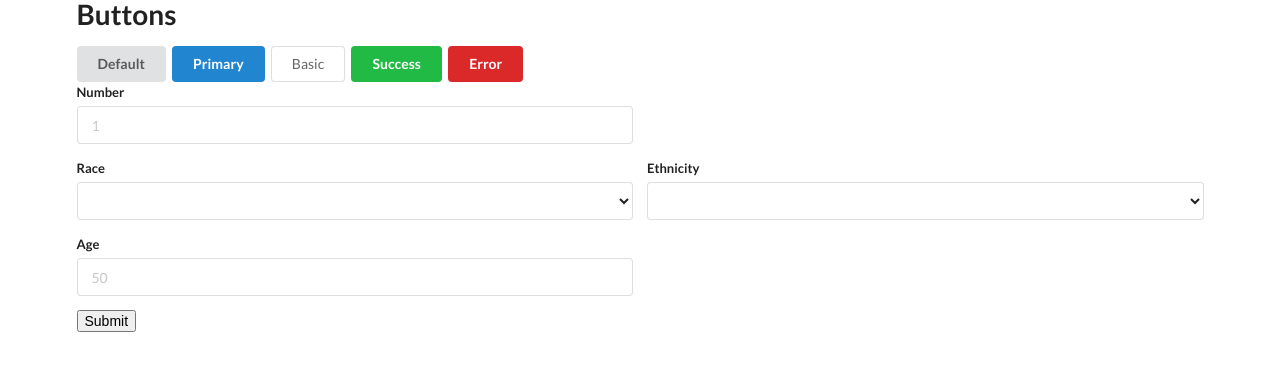
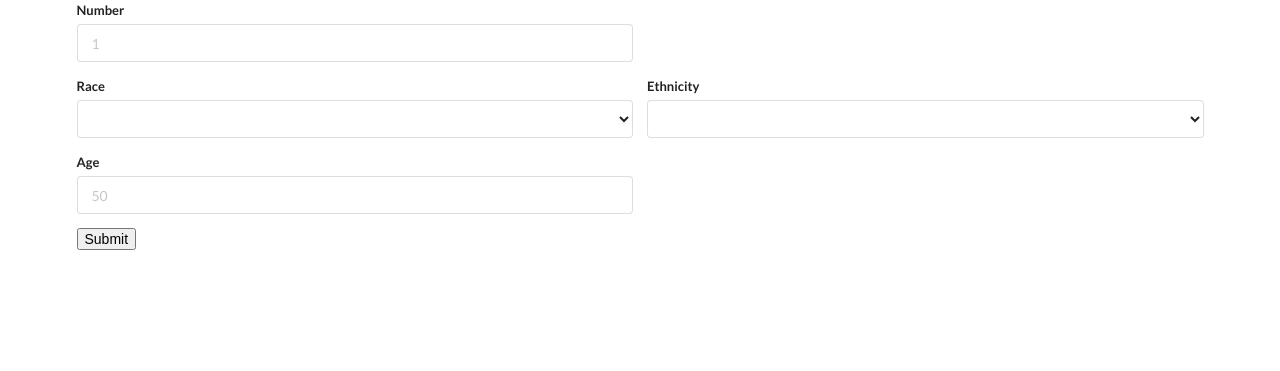
Before and after one commit to haoqiwang97/belief-active-search, a FastAPI app: page / in a window 1280 px wide. Shown: the top 371 px of the page. Run offline with FastAPI, Linux system fonts and the light colour scheme; some libraries are stand-ins or nearby versions.

Commit message:
Update add_patient.html

```diff
--- a/templates/add_patient.html
+++ b/templates/add_patient.html
@@ -10,7 +10,7 @@
     <div class="ui grid container">
         <div class="row">
             <div class="column">
-                <h1 class="ui header">Buttons</h1>
+                <!-- <h1 class="ui header">Buttons</h1>
                 <a class="ui button" tabindex="0">
                     Default
                 </a>
@@ -25,7 +25,7 @@
                 </a>
                 <a class="ui negative button" tabindex="0">
                     Error
-                </a>
+                </a> -->
 
                 <form class="ui form" action="/submitform" method="post">
                     <!-- <h4 class="ui dividing header">Shipping Information</h4> -->
```
